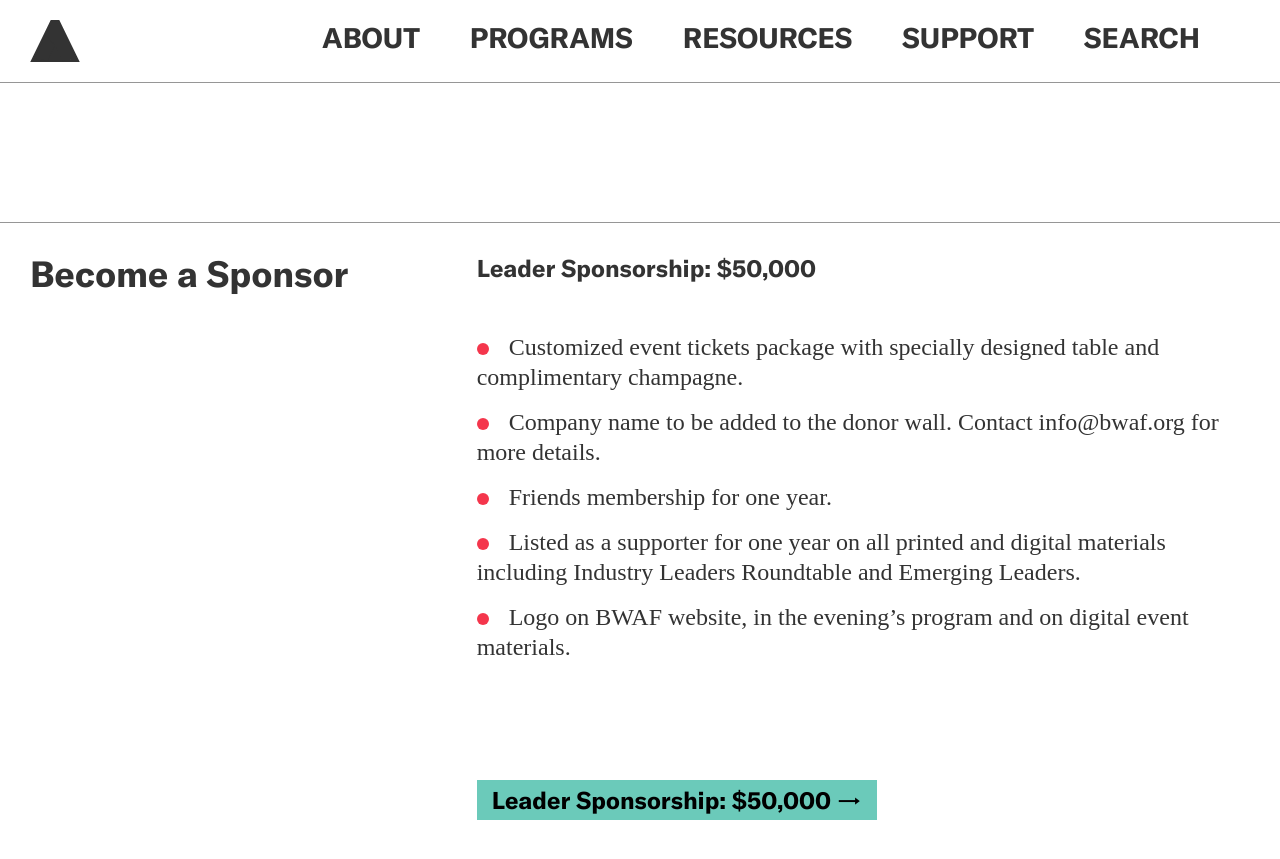
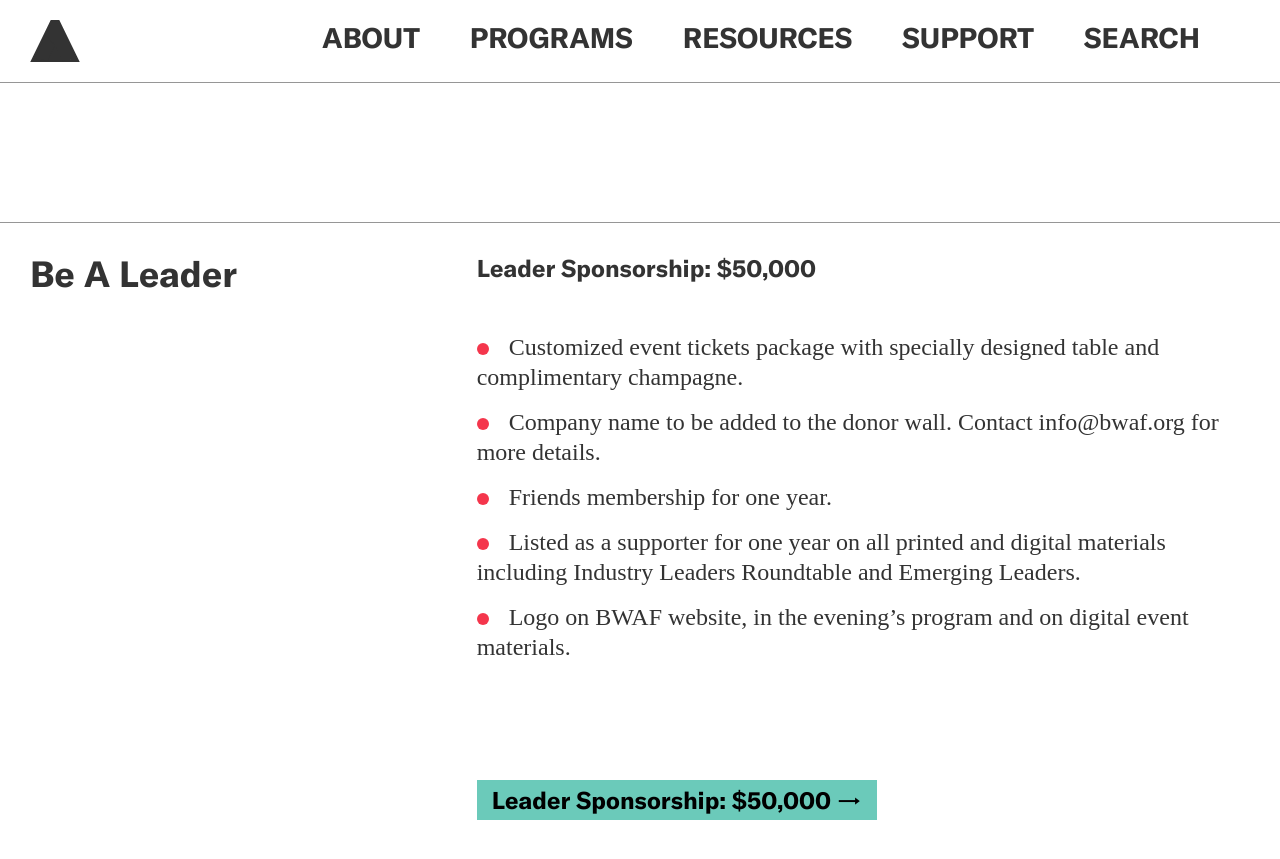
Before and after one commit to jengalas/bwaf-bbw, a Jekyll site: the page built from _programs/leadership-awards-gala.md, in a window 1280 px wide and 900 px high, scrolled down 2455 px. Shown: the top 859 px of the window. Built offline with Jekyll 4.4.1, drawn with Linux system fonts in a browser that asks for light colours; nearby versions of some CDN libraries; some web fonts are replaced; some of the changed text lies outside the part shown.

Commit message:
Updated 1 file via CloudCannon.

```diff
--- a/_programs/leadership-awards-gala.md
+++ b/_programs/leadership-awards-gala.md
@@ -110,7 +110,7 @@
     include_left-hand_column_text_: true
     lefthand_text:
       header_type: Medium Header
-      text: Become a Sponsor
+      text: Be A Leader
       download: ''
       link_url: ''
       link_text: ''
@@ -144,8 +144,8 @@
     section_break: true
     include_left-hand_column_text_: true
     lefthand_text:
-      header_type:
-      text:
+      header_type: Medium Header
+      text: Be A Visionary
       download: ''
       link_url: ''
       link_text: ''
@@ -175,8 +175,8 @@
     section_break: true
     include_left-hand_column_text_: true
     lefthand_text:
-      header_type:
-      text:
+      header_type: Medium Header
+      text: Be An Advocate
       download: ''
       link_url: ''
       link_text: ''
@@ -203,8 +203,8 @@
     section_break: true
     include_left-hand_column_text_: true
     lefthand_text:
-      header_type:
-      text:
+      header_type: Medium Header
+      text: Be A Supporter
       download: ''
       link_url: ''
       link_text: ''
```
